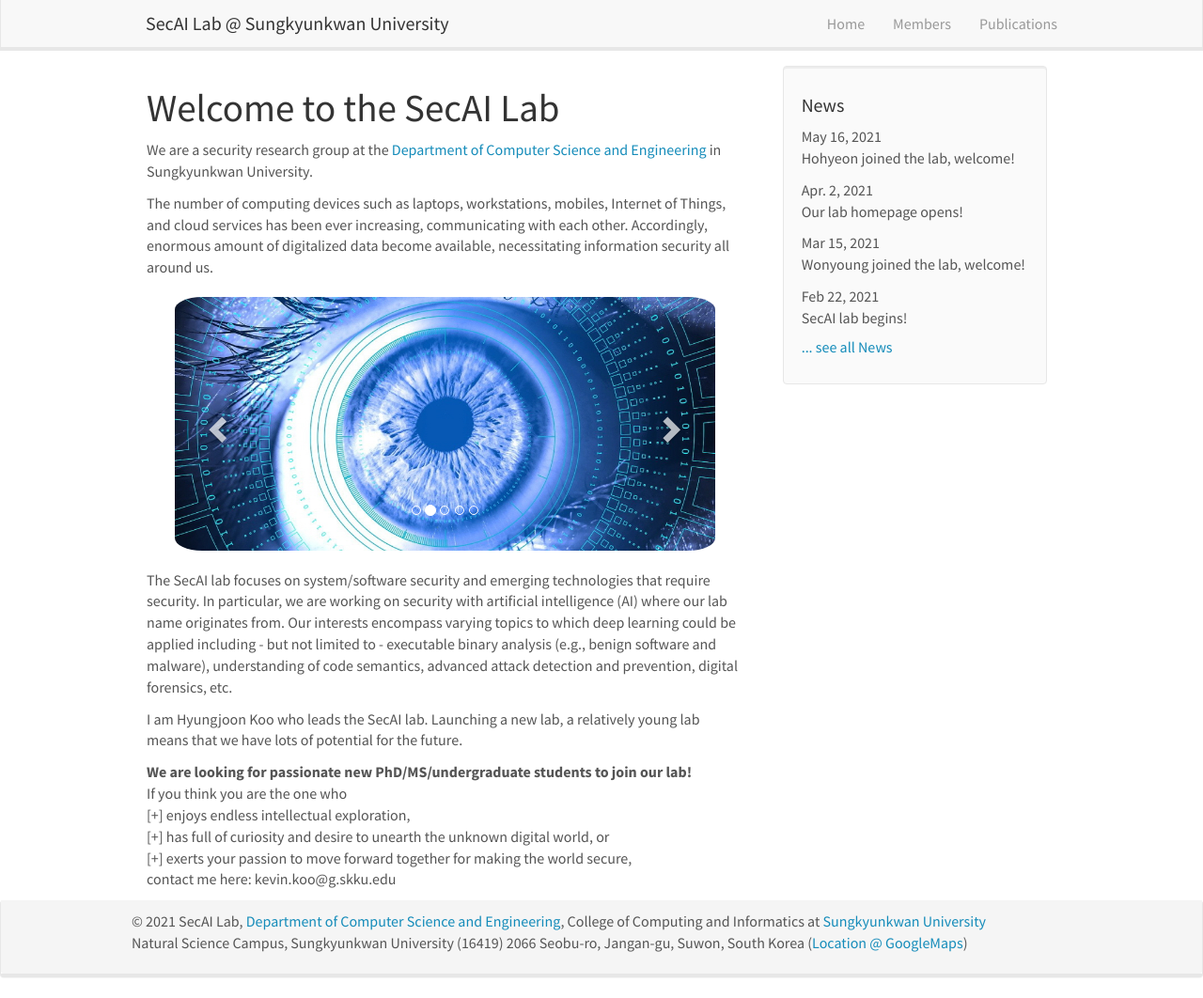
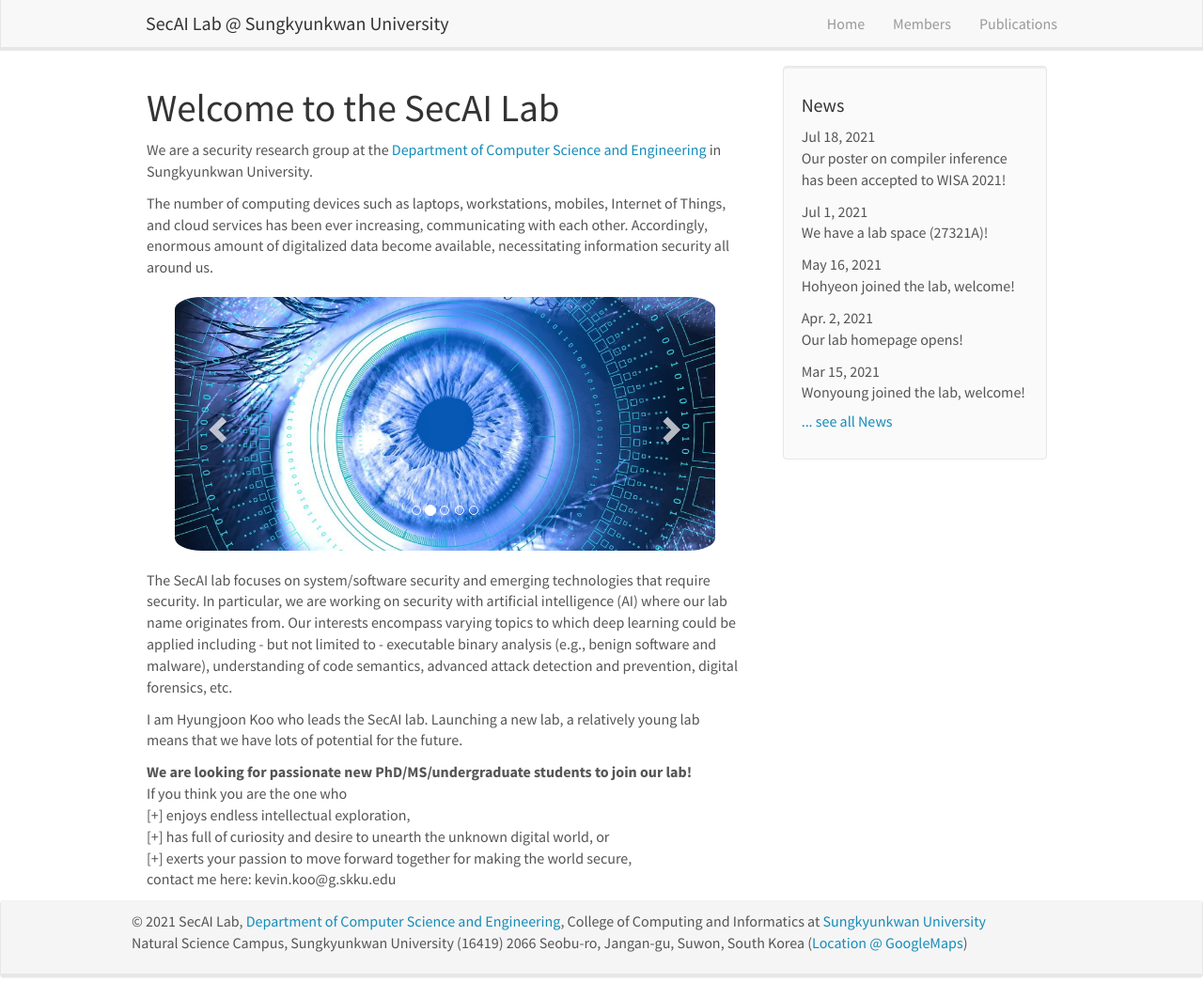
Before and after one commit to SecAI-Lab/secai-lab.github.io, a Jekyll site: the page built from _pages/home.md, in a window 1280 px wide and 1062 px high. Shown: the whole window at 94% size. Built offline with Jekyll 4.4.1, drawn with Linux system fonts in a browser that asks for light colours; nearby versions of some CDN libraries.

Commit message:
news updates

```diff
--- a/_data/news.yml
+++ b/_data/news.yml
@@ -1,3 +1,9 @@
+
+- date: Jul 18, 2021
+  headline: "Our poster on compiler inference has been accepted to WISA 2021!"
+
+- date: Jul 1, 2021
+  headline: "We have a lab space (27321A)!"
 
 - date: May 16, 2021
   headline: "Hohyeon joined the lab, welcome!"
```
